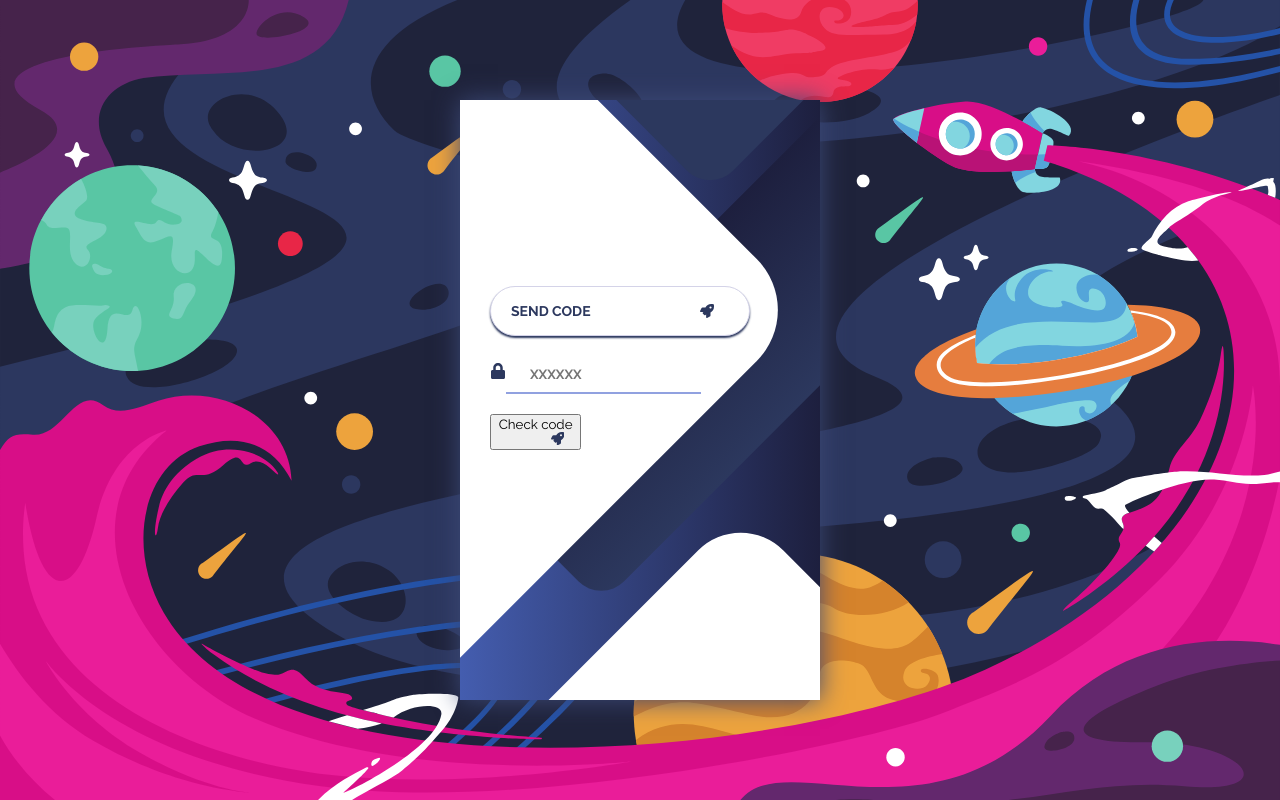
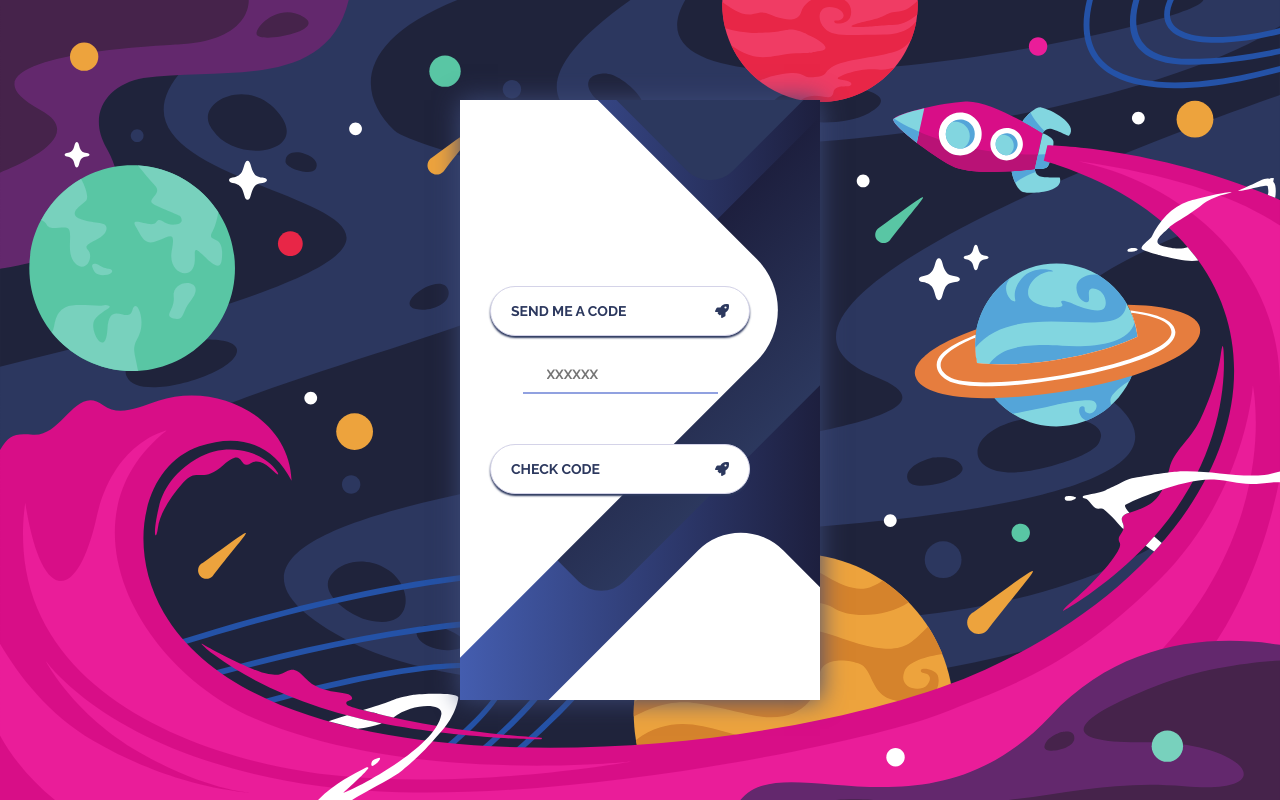
Before and after one commit to acharlas/42-transcendence, a React (Create React App) app in the folder front/react/: page /mfa-signin in a window 1280 px wide. Built offline with nearby package versions, Linux system fonts and the light colour scheme.

Commit message:
front: small changes to auth pages

```diff
--- a/front/react/src/login/login_mfa_component.tsx
+++ b/front/react/src/login/login_mfa_component.tsx
@@ -1,11 +1,12 @@
 import React, { useState } from "react";
 import { useNavigate } from "react-router-dom";
-import { FaLock, FaRocket } from "react-icons/fa";
+import { FaRocket } from "react-icons/fa";
 
 import { signinWithMfa } from "./login-service";
 import { requestMfaSigninInit } from "../api/mfa-api";
 import "./login_style.css";
 import "../style.css";
+import displayErrorMsgs from "../utils/displayErrMsgs";
 
 export default function MfaSignin() {
   let navigate = useNavigate();
@@ -43,12 +44,11 @@ export default function MfaSignin() {
       <div className="login__screen">
         <div className="login__screen__content">
           <form className="login">
-            <button className="login__submit" onClick={sendSmsCode}>
-              <span className="button__text">Send code</span>
-              <FaRocket className="sms__check__code__icon" />
+            <button className="login__buttons" onClick={sendSmsCode}>
+              <span className="button__text">Send me a code</span>
+              <FaRocket className="login__icon" />
             </button>
-            <div className="login__field">
-              <FaLock className="sms__input__code__icon" />
+            <div className="authcode__field">
               <input
                 className="login__input"
                 placeholder="XXXXXX"
@@ -63,19 +63,13 @@ export default function MfaSignin() {
                 onChange={HandleSmsCodeChange}
               />
             </div>
-            <div>
-              {errorMessage === null ? (
-                ""
-              ) : (
-                <p className="error-msg">{errorMessage}</p>
-              )}
-            </div>
+            {displayErrorMsgs(errorMessage)}
             <button
-              className="button__sms__check__submit"
+              className="login__buttons"
               onClick={checkSmsCode}
             >
               <span className="button__text">Check code</span>
-              <FaRocket className="sms__check__code__icon" />
+              <FaRocket className="login__icon" />
             </button>
           </form>
         </div>
--- a/front/react/src/login/login_style.css
+++ b/front/react/src/login/login_style.css
@@ -101,38 +101,16 @@
   position: relative;
 }
 
-.login__icon {
-  margin-left: 50%;
-  top: 30px;
-  color: #2c385e;
+.authcode__field {
+  padding: 20px 0px;
+  position: relative;
+  display: flex;
+  justify-content: center;
 }
 
-.signin__icon {
-  margin-left: 20%;
-  top: 30px;
-  color: #2c385e;
-}
-
-.signup__icon {
-  margin-left: 33%;
-  top: 30px;
-  color: #2c385e;
-}
-
-.sms__confirm__icon {
-  margin-left: 50%;
-  top: 30px;
-  color: #2c385e;
-}
-
-.sms__input__code__icon {
-  margin-right: 0%;
-  top: 30px;
-  color: #2c385e;
-}
-
-.sms__check__code__icon {
-  margin-left: 50%;
+.login__icon {
+  display: block;
+  float: right;
   top: 30px;
   color: #2c385e;
 }
@@ -155,27 +133,30 @@
   border-bottom-color: #2c385e;
 }
 
-.login__submit {
-  background: #fff;
-  font-size: 14px;
+.login__buttons {
+  display: inline-flex;
+  justify-content: space-between;
+  align-items: center;
+  width: 100%;
+
   margin-top: 30px;
   padding: 16px 20px;
   border-radius: 26px;
-  border: 1px solid #d4d3e8;
-  text-transform: uppercase;
-  font-weight: 700;
-  display: flex;
-  align-items: center;
-  width: 100%;
-  color: #2c385e;
-  box-shadow: 0px 2px 2px #2c385e;
   cursor: pointer;
   transition: 0.2s;
+  font-size: 14px;
+  font-weight: 700;
+  text-transform: uppercase;
+  text-decoration: none;
+  color: #2c385e;
+  background: #fff;
+  border: 1px solid #d4d3e8;
+  box-shadow: 0px 2px 2px #2c385e;
 }
 
-.login__submit:active,
-.login__submit:focus,
-.login__submit:hover {
+.login__buttons:active,
+.login__buttons:focus,
+.login__buttons:hover {
   border-color: #2c385e;
   outline: none;
 }
@@ -184,33 +165,6 @@
   font-size: 24px;
   margin-left: auto;
   color: #2c385e;
-}
-
-.social-login {
-  position: absolute;
-  height: 140px;
-  width: 160px;
-  text-align: center;
-  bottom: 0px;
-  right: 0px;
-  color: #fff;
-}
-
-.social-icons {
-  display: flex;
-  align-items: center;
-  justify-content: center;
-}
-
-.social-login__icon {
-  padding: 20px 10px;
-  color: #fff;
-  text-decoration: none;
-  text-shadow: 0px 0px 8px #2c385e;
-}
-
-.social-login__icon:hover {
-  transform: scale(1.5);
 }
 
 .login__input___show-button {
@@ -231,14 +185,3 @@
   font-weight: 700;
   font-size: 14px;
 }
-
-.api-signin {
-  margin-left: 60%;
-  margin-top: 15%;
-}
-
-.fortytwo-button {
-  margin-top: 8%;
-  height: 39px;
-  width: 39px;
-}
--- a/front/react/src/login/signin_component.tsx
+++ b/front/react/src/login/signin_component.tsx
@@ -8,6 +8,7 @@ import {
   FaLock,
   FaEye,
   FaEyeSlash,
+  FaFighterJet,
 } from "react-icons/fa";
 
 import loginService from "./login-service";
@@ -124,16 +125,17 @@ const SigninForm: React.FunctionComponent<ISigninFormProps> = (props) => {
             </div>
             {displayErrorMsgs(errorMessage)}
             <div>
-              <button className="button login__submit" onClick={signinClassic}>
+              <button className="button login__buttons" onClick={signinClassic}>
                 <span className="button__text">Log In Now</span>
                 <FaRocket className="login__icon" />
               </button>
-              <button className="button login__submit" onClick={goSignup}>
+              <button className="button login__buttons" onClick={goSignup}>
                 <span className="button__text">Signup Now</span>
                 <FaSpaceShuttle className="login__icon" />
               </button>
-              <a className="button login__submit" href={signinFortytwo()}>
-                <span className="button__text">Signin with</span>
+              <a className="button login__buttons" href={signinFortytwo()}>
+                <span className="button__text">Oauth 42</span>
+                <FaFighterJet className="login__icon" />
               </a>
             </div>
           </form>
--- a/front/react/src/login/signup_component.tsx
+++ b/front/react/src/login/signup_component.tsx
@@ -92,13 +92,13 @@ export function SignupForm() {
             </div>
             {displayErrorMsgs(errorMessage)}
             <div>
-              <button className="button login__submit" onClick={createUser}>
+              <button className="button login__buttons" onClick={createUser}>
                 <span className="button__text">Create account</span>
-                <FaRocket className="signup__icon" />
+                <FaRocket className="login__icon" />
               </button>
-              <button className="button login__submit" onClick={goSignin}>
-                <span className="button__text">Already a account?</span>
-                <FaSpaceShuttle className="signin__icon" />
+              <button className="button login__buttons" onClick={goSignin}>
+                <span className="button__text">Login instead?</span>
+                <FaSpaceShuttle className="login__icon" />
               </button>
             </div>
           </form>
```
